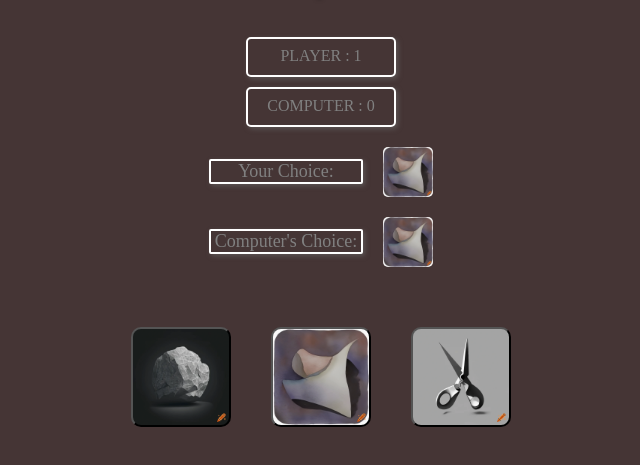
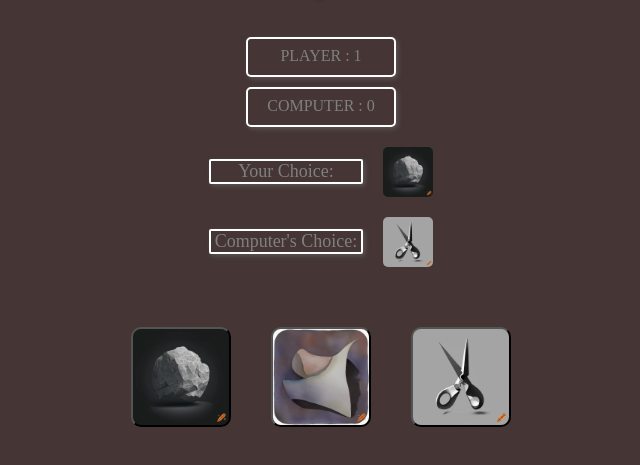
Before and after one commit to Aadithya-J/Rock-Paper-Scissor, a plain HTML site: page index.html in a window 1280 px wide. Both pictures are taken after a click on the button 500 px from the left and 481 px from the top of the page. Shown: the part 105-570 px from the top of the page, without its empty margins (319-959 px from the left). Drawn offline with Linux system fonts and the light colour scheme.

Commit message:
Added question.png and displayed it before and after playing

```diff
--- a/index.html
+++ b/index.html
@@ -16,12 +16,12 @@
   <div class="choice">
     <div class ='plchoice'>
       <div class = 'choice-text'>Your Choice: </div>
-      <img class = 'choice-img' src="button/paper.jpg">
+      <img class = 'player-img' src="button/question.jpg">
     </div>
 
     <div class ='compchoice'>
       <div class = 'choice-text'>Computer's Choice: </div>
-      <img class = 'choice-img' src="button/paper.jpg">
+      <img class = 'comp-img' src="button/question.jpg">
     </div>
   </div>
   <div class = 'options'>
--- a/script.js
+++ b/script.js
@@ -1,8 +1,8 @@
 let comps = 0;
 let players = 0;
 function play(player){
-
     comp = getChoice()
+    changechoice(player,comp)
     if (player == comp){
         console.log('Tie')
         comps++;
@@ -81,6 +81,28 @@ function win(compscore,plscore){
 
 
 }
+function changechoice(player,comp){
+    const compimg = document.querySelector('.comp-img');
+    const playerimg = document.querySelector('.player-img');
+    if (player == 'rock'){
+        playerimg.src = 'button/rock2.jpg';
+    }
+    else if (player == 'paper'){
+        playerimg.src = 'button/paper.jpg';
+    }
+    else {
+        playerimg.src = 'button/scissor.jpg';
+    }
+    if (comp == 'rock'){
+        compimg.src = 'button/rock2.jpg';
+    }
+    else if (comp == 'paper'){
+        compimg.src = 'button/paper.jpg';
+    }
+    else {
+        compimg.src = 'button/scissor.jpg';
+    }
+}
 function reset(){
     comps = 0;
     players = 0;
@@ -91,6 +113,10 @@ function reset(){
     for(let i = 0 ;i<btn.length;i++){
         btn[i].disabled = false;
     }
+    const compimg = document.querySelector('.comp-img');
+    const playerimg = document.querySelector('.player-img');
+    compimg.src = 'button/question.jpg';
+    playerimg.src = 'button/question.jpg';
 }
 const resetBtn = document.querySelector('.reset-btn');
 resetBtn.onclick = function(){
--- a/styles.css
+++ b/styles.css
@@ -119,10 +119,11 @@ h1,h3{
 
 }
 
-.choice-img {
+.player-img,.comp-img {
     height: 50px;
     border-radius: 5px;
 }
+
 
 .plchoice{
     display: flex;
```
Also changed, not shown: button/question.jpg (added).
